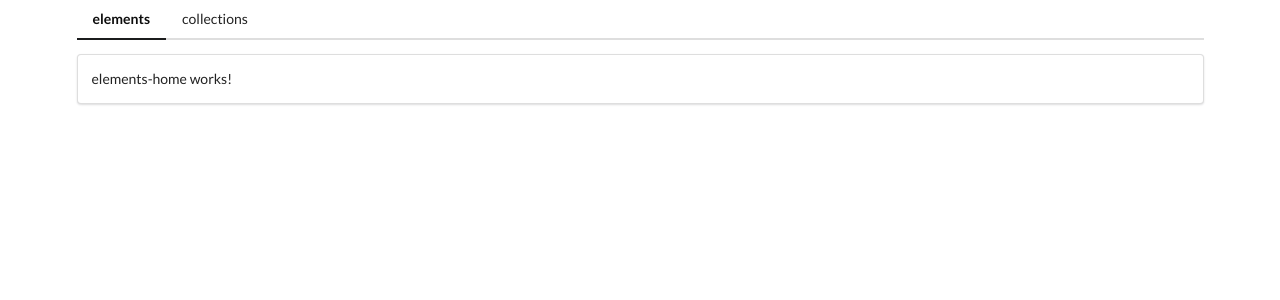
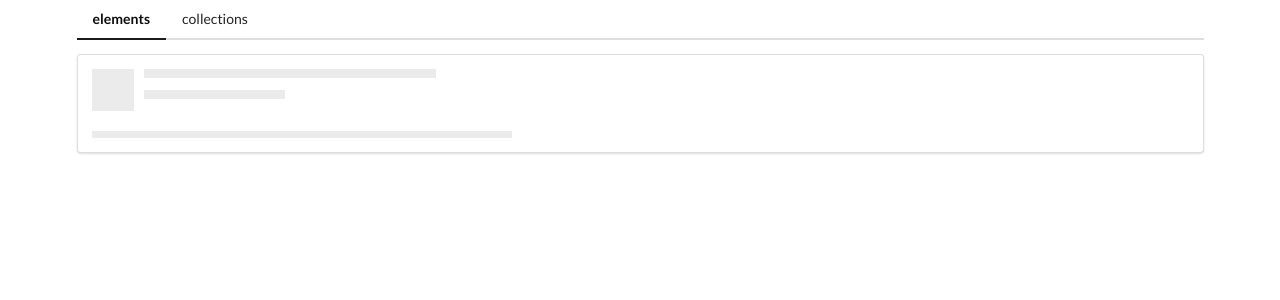
Before and after one commit to fundayluck/angular-comps, an Angular app: page /elements in a window 1280 px wide. Shown: the top 300 px of the page. Built offline with nearby package versions, Linux system fonts and the light colour scheme.

Commit message:
reminder on structural directives

```diff
--- a/src/app/elements/elements-home/elements-home.component.html
+++ b/src/app/elements/elements-home/elements-home.component.html
@@ -1 +1 @@
-<p>elements-home works!</p>
+<app-placeholder [header]="true" [lines]="1" />
--- /dev/null
+++ b/src/app/elements/placeholder/placeholder.component.html
@@ -0,0 +1,9 @@
+<div class="ui placeholder">
+  <div *ngIf="header" class="image header">
+    <div class="line"></div>
+    <div class="line"></div>
+  </div>
+  <div class="paragraph">
+    <div *appTimes="lines" class="line"></div>
+  </div>
+</div>
--- /dev/null
+++ b/src/app/elements/times.directive.ts
@@ -0,0 +1,20 @@
+import { Directive, TemplateRef, ViewContainerRef, Input } from '@angular/core';
+
+@Directive({
+  selector: '[appTimes]',
+  standalone: true,
+})
+export class TimesDirective {
+  constructor(
+    private viewContainer: ViewContainerRef,
+    private templateRef: TemplateRef<any>
+  ) {}
+
+  @Input('appTimes') set render(times: number) {
+    this.viewContainer.clear();
+
+    for (let i = 0; i < times; i++) {
+      this.viewContainer.createEmbeddedView(this.templateRef, {});
+    }
+  }
+}
```
Also changed, not shown: src/app/elements/elements-home/elements-home.component.ts (+4 -5 lines), src/app/elements/placeholder/placeholder.component.ts (added, +15 -0 lines), src/app/elements/placeholder/placeholder.component.css (added), 2 other files (tests, documents, lock files or other folders).
